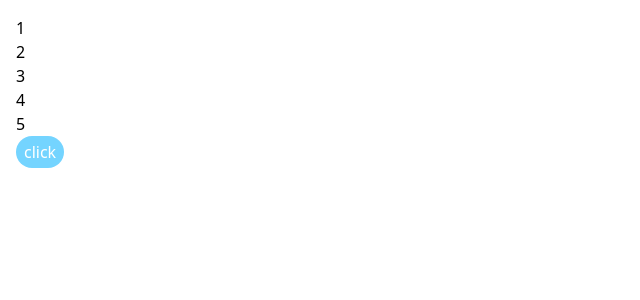
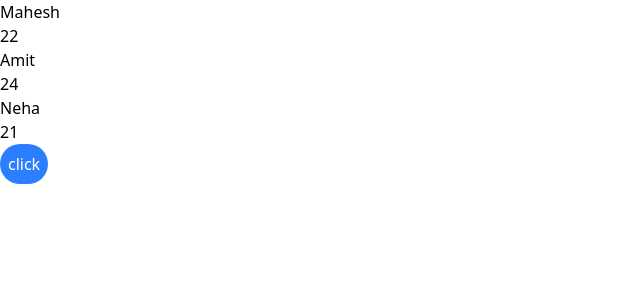
Before and after one commit to Maheshkrsaw/75DaysOfFullStack, a React (Vite) app in the folder 23_reactday-3/: page / in a window 1280 px wide. Shown: the top 300 px of the page, without its empty margins (0-640 px from the left). Built offline with nearby package versions, Linux system fonts and the light colour scheme.

Commit message:
23 day complete

```diff
--- a/23_reactday-3/src/components/Card.jsx
+++ b/23_reactday-3/src/components/Card.jsx
@@ -1,13 +1,23 @@
 import React, { useState } from 'react'
 
 function Card() {
-const [val,setval]=useState([1,2,3,4,5])
+
+      const[val , setval ] = useState([
+        { name: "Mahesh", age: 22 },
+    { name: "Amit", age: 24 },
+    { name: "Neha", age: 21 }])
 
   return (
-    <div className='p-4'>
-     {val.map(item => <h1>{item}</h1>)}
-     <button onClick={ ()=> setval (()=> val.filter ((item ,index) => item%2 !==0))}
-     className='px-2 py-1 text-white rounded-full bg-sky-300 text-x '>click</button>
+    <div>
+      {val.map(elem =>
+       <>
+        <h1>{elem.name}</h1>
+        <h2>{elem.age}</h2>
+       </>
+      )}
+
+      <button onClick={()=> setval(()=> val.map(item => item.name== "Mahesh" ? ({name: "Mahesh", age: 23}) : item  ))}
+      className='px-2 py-2 text-white bg-blue-500 rounded-full'>click</button>
     </div>
   )
 }
```
